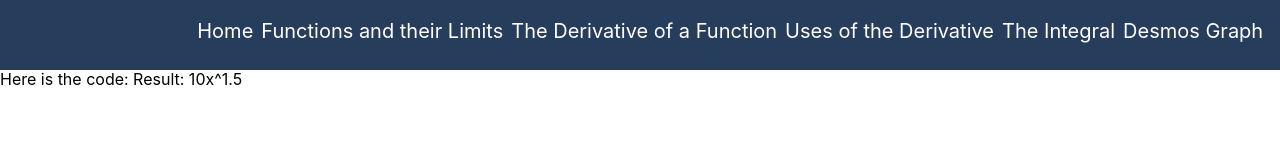
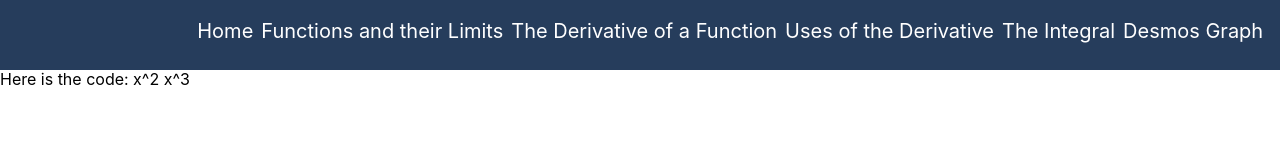
Before and after one commit to priyaVora/calculus_calculator, a React (Create React App) app in the folder calculator/: page / in a window 1280 px wide. Shown: the top 160 px of the page. Built offline with nearby package versions, Linux system fonts and the light colour scheme.

Commit message:
Creates product rule equation for problem

```diff
--- a/calculator/src/components/Calculation/Calculation.js
+++ b/calculator/src/components/Calculation/Calculation.js
@@ -125,7 +125,7 @@ class Calculation extends React.Component {
       console.log("New Coefficient " + newCoeff);
       console.log("\nShow work: " + "(" + coeff + ")(" + exponent + ")" + "x^" + "(" + exponent + "-1)");
 
-      result = "Result: " + newCoeff + "x^" + poweredDownExponent;
+      result = newCoeff + "x^" + poweredDownExponent;
       console.log(result);
     }
 
@@ -133,9 +133,21 @@ class Calculation extends React.Component {
     return result;
   }
 
+  //need to have space between the two product rule terms
+  productRule(term) {
+    console.log(term);
+    var u = term.split(' ')[0];
+    var v = term.split(' ')[1];
+    console.log("U : " + u);
+    console.log("V : " + v);
 
-  productRule(term) {
-
+    var uPrime = this.powerRule(u);
+    var vPrime = this.powerRule(v);
+    console.log("U prime : " + uPrime);
+    console.log("V prime: " + vPrime);
+    console.log("\nProduct Rule Equation: " + "(u)(v') + (v)(u')");
+    console.log("Show Work: " + "(" + u + ")(" + vPrime + ") + " + "(" + v + ")(" + uPrime + ")");
+    return term;
   }
 
 
@@ -158,7 +170,7 @@ class Calculation extends React.Component {
       case "POWERRULE":
         return "Here is the code: " + this.powerRule("7x^3");
       default:
-      return "Here is the code: " + this.powerRule("4x^2.5");
+      return "Here is the code: " + this.productRule("x^2 x^3");
   }
 }
 
```
